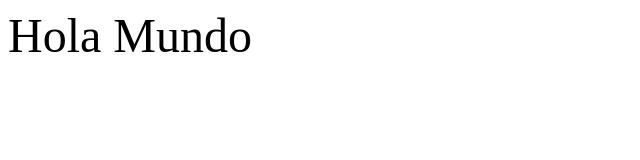
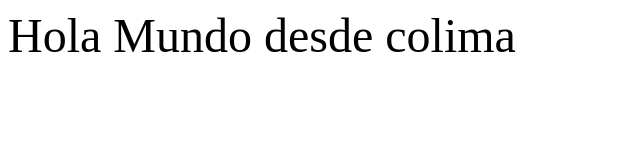
Before and after one commit to jonceles/hola_mundo, a plain HTML site: page index.html in a window 1280 px wide. Shown: the whole page, without its empty margins (0-640 px from the left). Drawn offline with Linux system fonts and the light colour scheme.

Commit message:
a more specific hola mundo

```diff
--- a/index.html
+++ b/index.html
@@ -3,6 +3,6 @@
 	<link rel="stylesheet" type="text/css" href="index.css">
 </head>
 	<body>
-	Hola Mundo
+	Hola Mundo desde colima
 	</body>
 </html>
```
